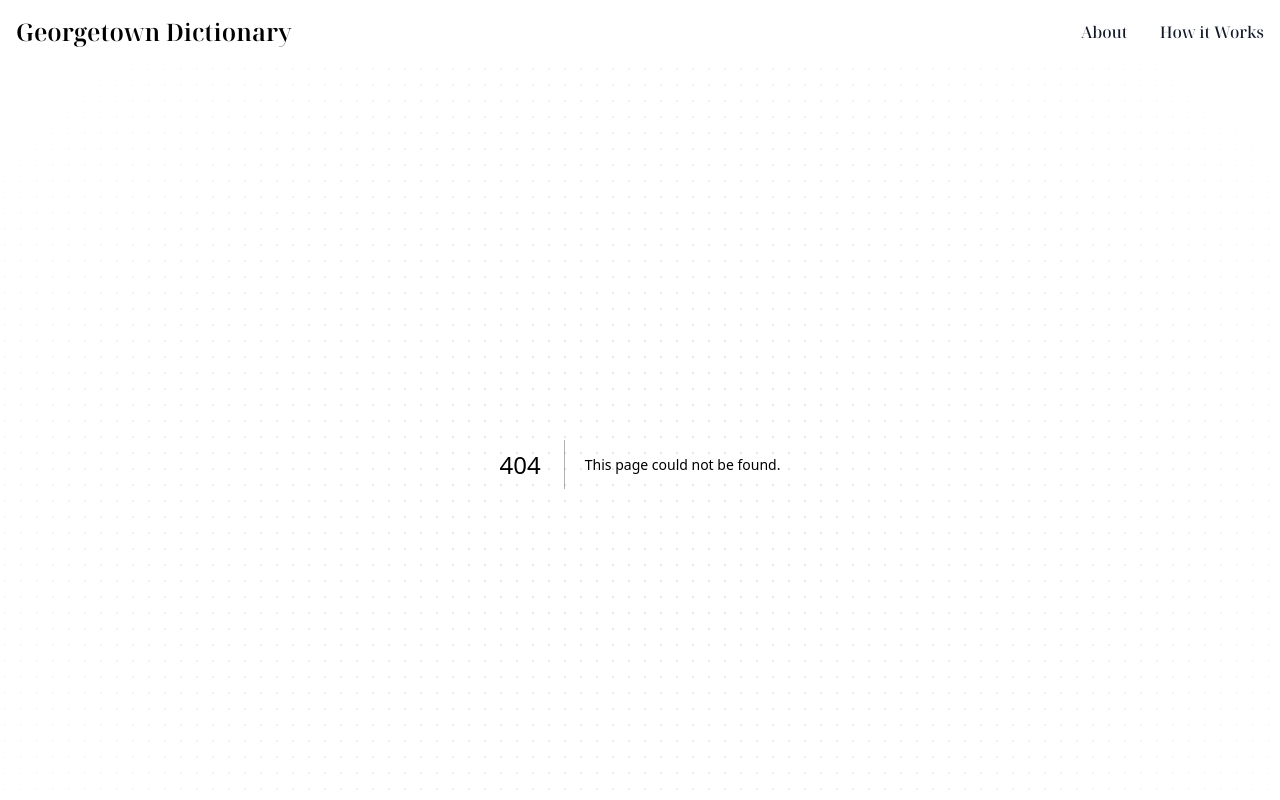
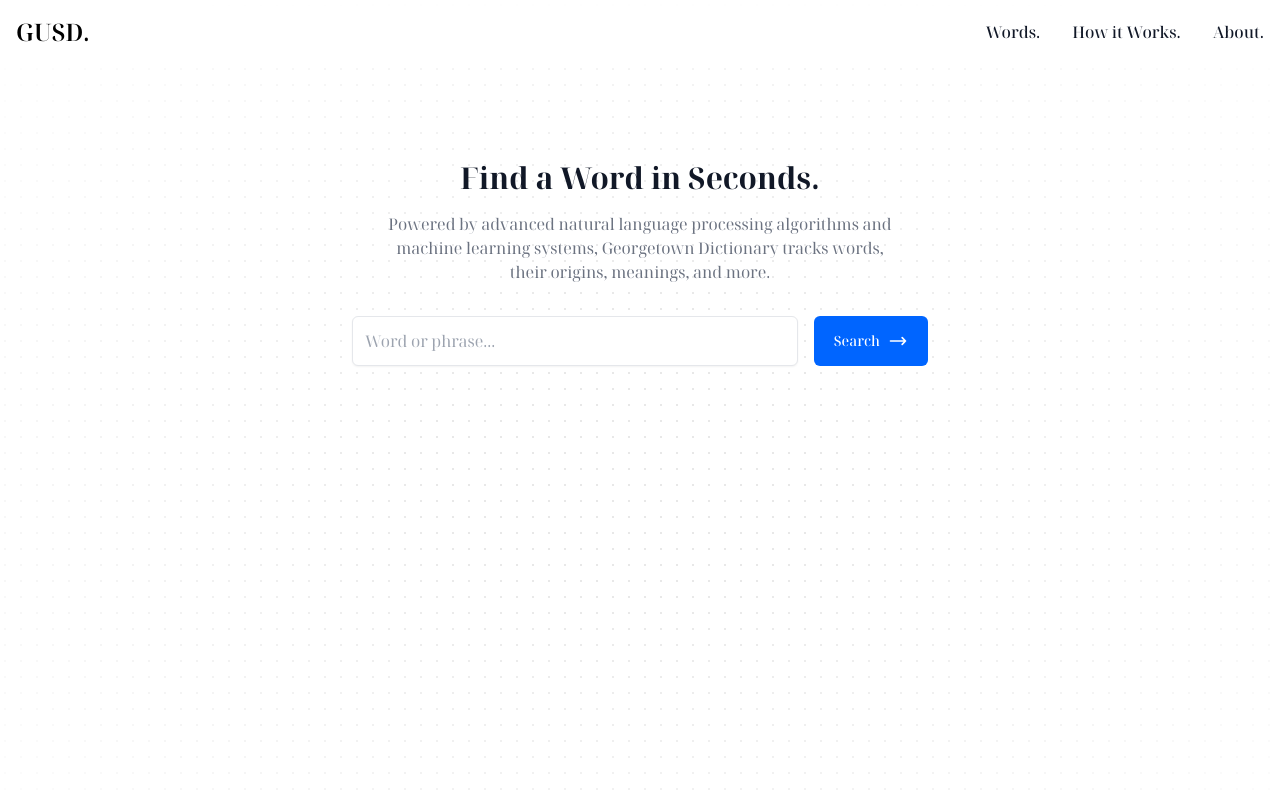
Before and after one commit to William-McGonagle/dictionary, a Next.js app: page /words/a in a window 1280 px wide. Before the commit this address had no page. Shown: the top 800 px of the page. Built offline with nearby package versions, Linux system fonts and the light colour scheme.

Commit message:
Added Logo Animations and Word Pages

```diff
--- /dev/null
+++ b/app/words/[slug]/page.tsx
@@ -0,0 +1,64 @@
+import { BackgroundDots } from "@/components/background-dots";
+import Image from "next/image";
+
+export default function Home() {
+  return (
+    <>
+      <main>
+        <section>
+          <div className="p-8 md:p-12 lg:px-16 lg:py-24">
+            <div className="mx-auto max-w-lg text-center">
+              <h2 className="text-2xl font-bold text-gray-900 md:text-3xl">
+                Find a Word in Seconds.
+              </h2>
+
+              <p className="hidden text-gray-500 sm:mt-4 sm:block">
+                Powered by advanced natural language processing algorithms and
+                machine learning systems, Georgetown Dictionary tracks words,
+                their origins, meanings, and more.
+              </p>
+            </div>
+
+            <div className="mx-auto mt-8 max-w-xl">
+              <form action="#" className="sm:flex sm:gap-4">
+                <div className="sm:flex-1">
+                  <label htmlFor="word" className="sr-only">
+                    Word
+                  </label>
+
+                  <input
+                    type="text"
+                    placeholder="Word or phrase..."
+                    className="w-full border rounded-md border-gray-200 bg-white p-3 text-gray-700 shadow-sm transition focus:border-white focus:outline-none focus:ring focus:ring-primary-400"
+                  />
+                </div>
+
+                <button
+                  type="submit"
+                  className="group mt-4 flex w-full items-center justify-center gap-2 rounded-md bg-primary-700 px-5 py-3 text-white transition focus:outline-none hover:bg-primary-600 focus:ring focus:ring-primary-400 sm:mt-0 sm:w-auto"
+                >
+                  <span className="text-sm font-medium"> Search </span>
+
+                  <svg
+                    className="size-5 rtl:rotate-180"
+                    xmlns="http://www.w3.org/2000/svg"
+                    fill="none"
+                    viewBox="0 0 24 24"
+                    stroke="currentColor"
+                  >
+                    <path
+                      stroke-linecap="round"
+                      stroke-linejoin="round"
+                      stroke-width="2"
+                      d="M17 8l4 4m0 0l-4 4m4-4H3"
+                    />
+                  </svg>
+                </button>
+              </form>
+            </div>
+          </div>
+        </section>
+      </main>
+    </>
+  );
+}
--- /dev/null
+++ b/app/words/page.tsx
@@ -0,0 +1,27 @@
+import { BackgroundDots } from "@/components/background-dots";
+import Image from "next/image";
+
+export default function Home() {
+  return (
+    <>
+      <section>
+        <div className="py-8 px-4 mx-auto max-w-screen-xl text-center lg:py-16 lg:px-12 flex flex-col items-center">
+          <h1 className="relative mb-4 mt-16 text-4xl w-min whitespace-nowrap font-extrabold tracking-tight leading-none text-gray-900 md:text-5xl lg:text-6xl dark:text-white">
+            <span className="absolute right-[-50px] top-[-5px] text-xl rotate-12 bg-yellow-300/50 backdrop-blur px-4">
+              All For You!
+            </span>
+            We Have 277,000 Words.
+          </h1>
+          <p className="mb-8 text-lg font-normal text-gray-500 lg:text-xl sm:px-16 xl:px-48 dark:text-gray-400">
+            You can use them to write a song, do an assignment, say goodbye
+            while saying hello, learn how to lie down forever, or even send a
+            letter to a long lost love.
+          </p>
+        </div>
+      </section>
+      <section>
+        <div className="mx-auto max-w-screen-lg bg-red-500/50 p-4"></div>
+      </section>
+    </>
+  );
+}
--- /dev/null
+++ b/components/logo.tsx
@@ -0,0 +1,87 @@
+"use client";
+
+import { useState } from "react";
+
+export default function Logo() {
+  const [g, setG] = useState(false);
+  const [u, setU] = useState(false);
+  const [s, setS] = useState(false);
+  const [d, setD] = useState(false);
+
+  return (
+    <span className="relative self-center text-2xl font-semibold whitespace-nowrap dark:text-white">
+      <span
+        onMouseEnter={() => {
+          setG(true);
+        }}
+        onMouseLeave={() => {
+          setG(false);
+        }}
+      >
+        G
+      </span>
+      <span
+        className="relative"
+        onMouseEnter={() => {
+          setU(true);
+        }}
+        onMouseLeave={() => {
+          setU(false);
+        }}
+      >
+        U
+      </span>
+      <span
+        className="relative"
+        onMouseEnter={() => {
+          setS(true);
+        }}
+        onMouseLeave={() => {
+          setS(false);
+        }}
+      >
+        S
+      </span>
+      <span
+        className="relative"
+        onMouseEnter={() => {
+          setD(true);
+        }}
+        onMouseLeave={() => {
+          setD(false);
+        }}
+      >
+        D
+      </span>
+      .
+      <span
+        className={`${
+          g ? `opacity-100` : `opacity-0 hidden`
+        } absolute left-0 top-[32px] transition-opacity text-sm`}
+      >
+        Georgetown
+      </span>
+      <span
+        className={`${
+          u ? `opacity-100` : `opacity-0 hidden`
+        } absolute left-0 top-[32px] transition-opacity text-sm`}
+      >
+        University
+      </span>
+      <span
+        className={`${
+          s ? `opacity-100` : `opacity-0 hidden`
+        } absolute left-0 top-[32px] transition-opacity text-sm`}
+      >
+        Student
+      </span>
+      <span
+        className={`${
+          d ? `opacity-100` : `opacity-0 hidden`
+        } absolute left-0 top-[32px] transition-opacity text-sm`}
+      >
+        Dictionary
+      </span>
+    </span>
+  );
+}
--- a/components/topbar.tsx
+++ b/components/topbar.tsx
@@ -1,3 +1,5 @@
+import Logo from "./logo";
+
 export default function Topbar() {
   return (
     <>
@@ -8,9 +10,7 @@ export default function Topbar() {
             href="/"
             className="flex items-center space-x-3 rtl:space-x-reverse"
           >
-            <span className="self-center text-2xl font-semibold whitespace-nowrap dark:text-white">
-              Georgetown Dictionary
-            </span>
+            <Logo />
           </a>
           <button
             data-collapse-toggle="navbar-default"
@@ -48,10 +48,10 @@ export default function Topbar() {
               </li> */}
               <li>
                 <a
-                  href="/about"
+                  href="/words"
                   className="block py-2 px-3 text-gray-900 rounded hover:bg-secondary-100 md:hover:bg-transparent md:border-0 md:hover:text-primary-700 md:p-0 dark:text-white md:dark:hover:text-primary-500 dark:hover:bg-secondary-700 dark:hover:text-white md:dark:hover:bg-transparent"
                 >
-                  About
+                  Words.
                 </a>
               </li>
               <li>
@@ -59,7 +59,15 @@ export default function Topbar() {
                   href="/works"
                   className="block py-2 px-3 text-gray-900 rounded hover:bg-secondary-100 md:hover:bg-transparent md:border-0 md:hover:text-primary-700 md:p-0 dark:text-white md:dark:hover:text-primary-500 dark:hover:bg-secondary-700 dark:hover:text-white md:dark:hover:bg-transparent"
                 >
-                  How it Works
+                  How it Works.
+                </a>
+              </li>
+              <li>
+                <a
+                  href="/about"
+                  className="block py-2 px-3 text-gray-900 rounded hover:bg-secondary-100 md:hover:bg-transparent md:border-0 md:hover:text-primary-700 md:p-0 dark:text-white md:dark:hover:text-primary-500 dark:hover:bg-secondary-700 dark:hover:text-white md:dark:hover:bg-transparent"
+                >
+                  About.
                 </a>
               </li>
             </ul>
```
